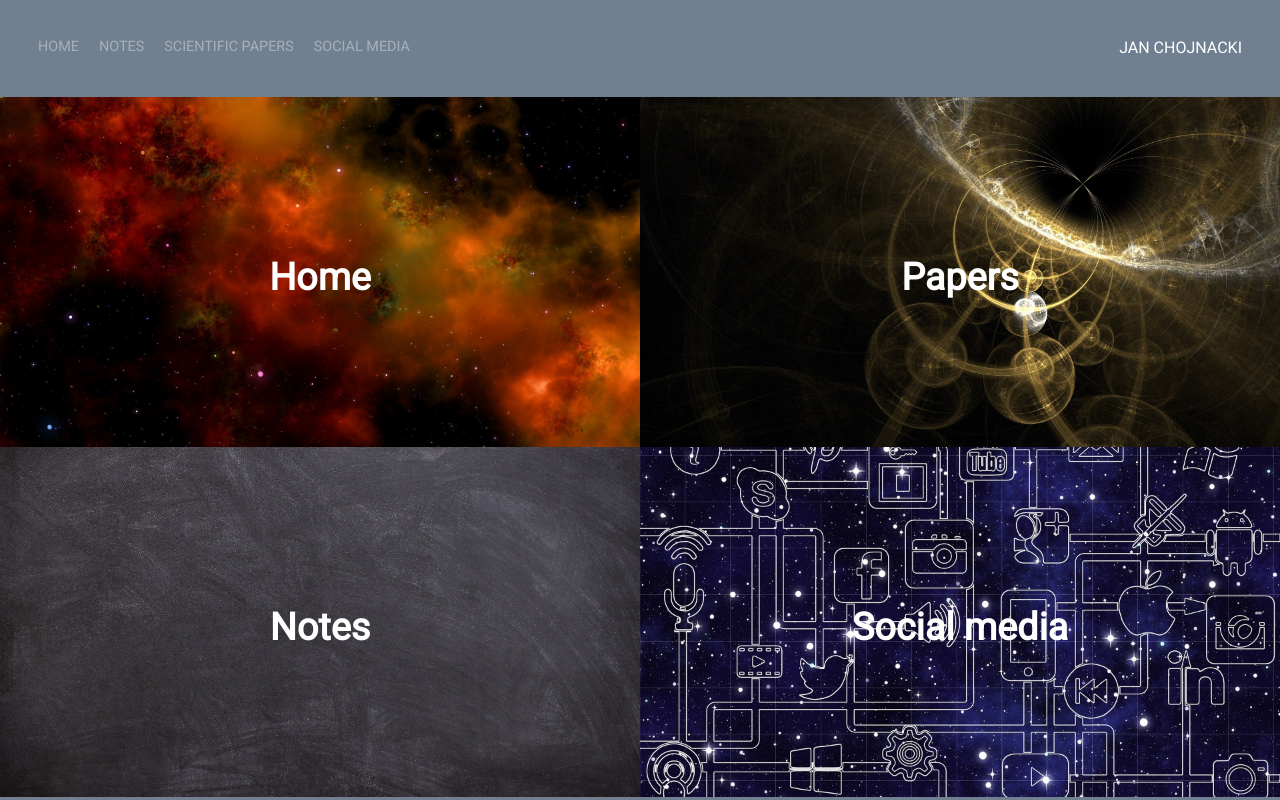
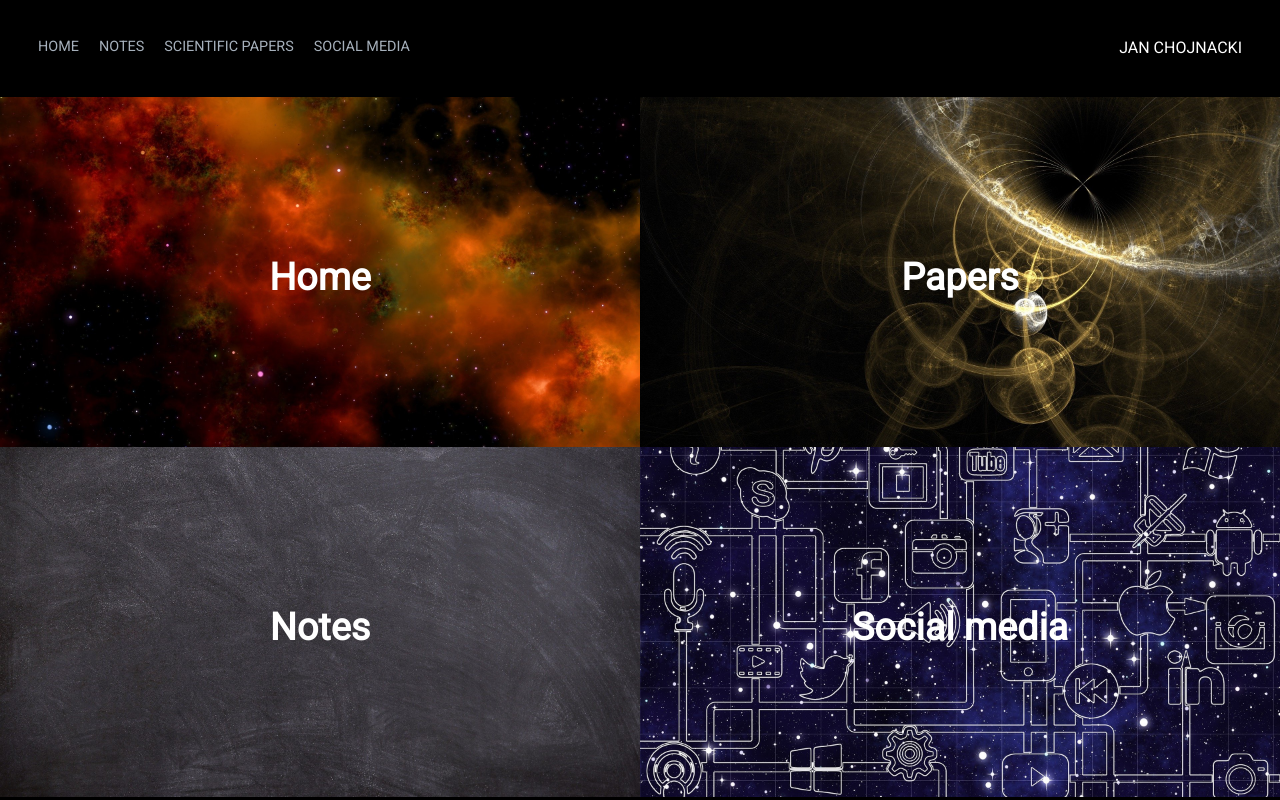
Before and after one commit to JRChojnacki/JRChojnacki.github.io, a plain HTML site: page index.html in a window 1280 px wide. Drawn offline with Linux system fonts and the light colour scheme.

Commit message:
Add files via upload

```diff
--- a/styles.css
+++ b/styles.css
@@ -1,7 +1,7 @@
 /* Master styles*/
 body{
     margin: 0px;
-    background-color:  slategrey;
+    background-color: black;
     font-family: "Roboto","sans-serif" ;
 }
 .container{
```
